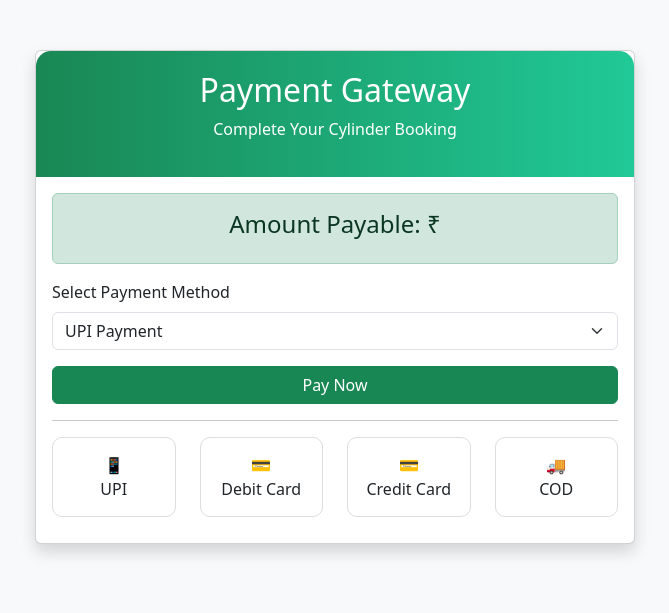
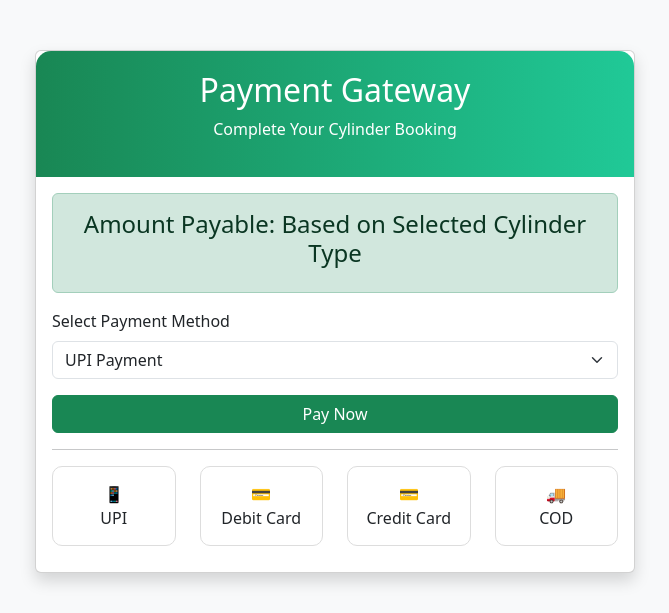
Before and after one commit to shravanikenchu-web/Online-Gas-Booking-System, a Python web app: template templates/06_payment.html in a window 1280 px wide. Shown: the part 56-669 px from the top of the page, without its empty margins (305-974 px from the left). Run offline with Jinja, Linux system fonts and the light colour scheme; the template is opened without the code that fills it, so the values that code supplies are empty.

Commit message:
Update 06_payment.html

```diff
--- a/templates/06_payment.html
+++ b/templates/06_payment.html
@@ -62,7 +62,7 @@
         <div class="card-body">
 
             <div class="alert alert-success text-center">
-                <h4>Amount Payable: ₹{{ amount }}</h4>
+                <h4>Amount Payable: Based on Selected Cylinder Type</h4>
             </div>
 
             <form method="POST">
```
